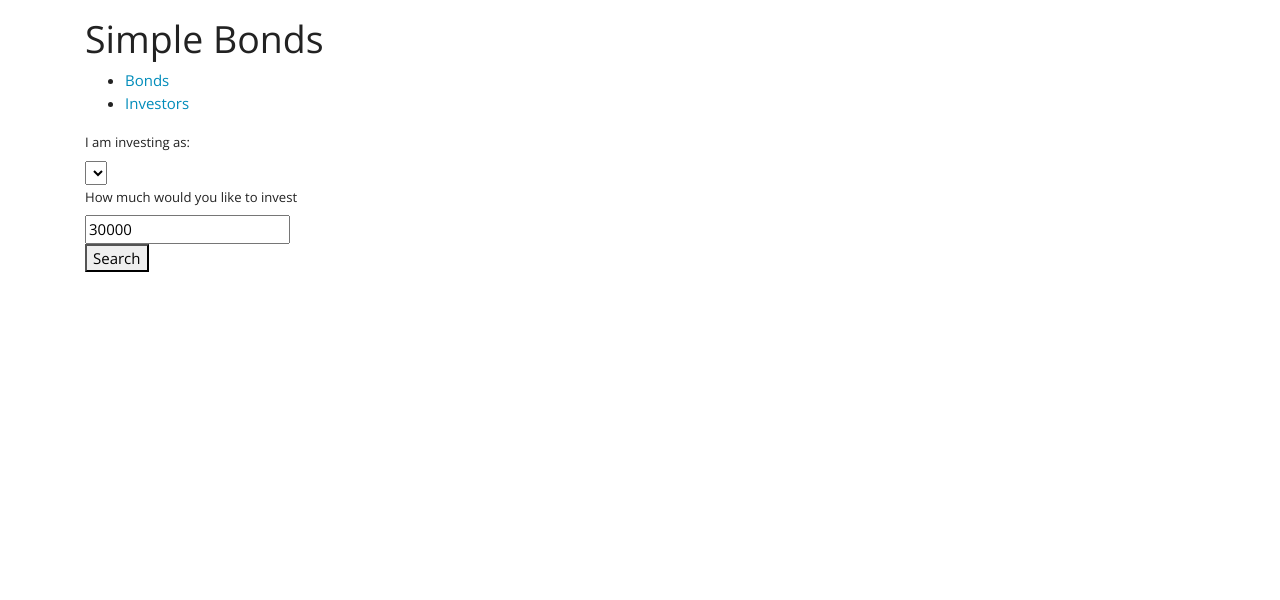
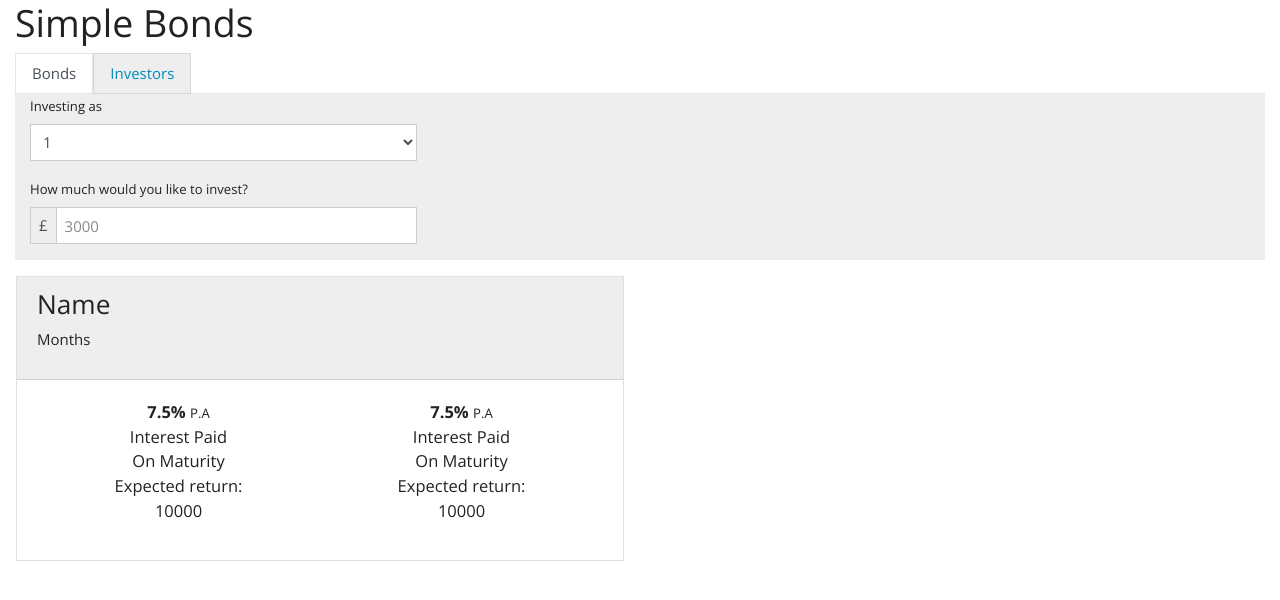
Before and after one commit to AJ-Murphy/simple-bonds, a plain HTML site: page index.html in a window 1280 px wide. Drawn offline with nearby package versions, Linux system fonts and the light colour scheme; no server answers.

Commit message:
Updated base layout

```diff
--- a/css/style.css
+++ b/css/style.css
@@ -1,15 +1,3 @@
-body {
-  padding: 1rem 0;
+.card-text {
+  font-size: 1.1em;
 }
-
-.flex-wrap {
-  flex-wrap: wrap;
-}
-
-.flex-direction-d {
-  flex-direction: column;
-}
-
-.modal-card {
-  width: 90%;
-}
--- a/index.html
+++ b/index.html
@@ -9,63 +9,92 @@
     <title>Simple Bonds</title>
   </head>
   <body>
-    <div class="container is-fluid">
-      <!--Start heading / nav-->
-      <h1 class="title">Simple Bonds</h1>
-      <div class="tabs is-boxed">
-        <ul>
-          <li class="is-active">
-            <a href="/index.html">
-              <span>Bonds</span>
-            </a>
+    <div class="container-fluid">
+      <header>
+        <h1>Simple Bonds</h1>
+        <nav>
+          <ul class="nav nav-tabs">
+            <li class="nav-item">
+              <a class="nav-link active" href="#">Bonds</a>
             </li>
-          <li>
-            <a href="/investors.html">
-              <span>Investors</span>
-            </a>
+            <li class="nav-item">
+              <a class="nav-link" href="#">Investors</a>
             </li>
           </ul>
+        </nav>
+      </header>
+      <main>
+        <div class="container-fluid bg-secondary">
+          <div class="row">
+            <div class="col-md-4">
+              <form>
+                <div class="form-group">
+                  <label for="exampleFormControlSelect1">Investing as</label>
+                  <select class="form-control" id="exampleFormControlSelect1">
+                    <option>1</option>
+                  </select>
                 </div>
-      <!--End heading / nav-->
-      <!--Start form-->
-      <div class="columns is-mobile">
-        <div class="column is-4">
-          <div class="content">
-            <label class="label">I am investing as:</label>
-            <div class="control">
-              <div class="select">
-                <select id="investor-list"> </select>
+                <div class="form-group">
+                  <label for="formGroupExampleInput"
+                    >How much would you like to invest?</label
+                  >
+                  <div class="input-group">
+                    <div class="input-group-prepend">
+                      <span class="input-group-text" id="inputGroupPrepend2"
+                        >£</span
+                      >
                     </div>
-            </div>
-            <div class="field">
-              <label class="label">How much would you like to invest</label>
-            </div>
-            <div class="field">
-              <div class="control">
                     <input
-                  id="investment"
-                  class="input"
-                  type="text"
-                  value="30000"
+                      type="number"
+                      class="form-control"
+                      id="formGroupExampleInput"
+                      placeholder="3000"
                     />
                   </div>
                 </div>
-            <div class="field">
-              <div class="control">
-                <button id="search" class="button is-link">Search</button>
+              </form>
+            </div>
+          </div>
+        </div>
+        <div class="row">
+          <div class="col-6 p-3">
+            <div class="card">
+              <div class="card-header bg-secondary">
+                <h3>Name</h3>
+                <p>Months</p>
+              </div>
+              <div class="card-body">
+                <div class="container">
+                  <div class="row">
+                    <div class="col">
+                      <ul class="list-unstyled text-justify text-center">
+                        <li class="card-text">
+                          <strong>7.5%</strong> <small>P.A</small>
+                        </li>
+                        <li class="card-text">Interest Paid</li>
+                        <li class="card-text">On Maturity</li>
+                        <li class="card-text">Expected return:</li>
+                        <li class="card-text">10000</li>
+                      </ul>
+                    </div>
+                    <div class="col">
+                      <ul class="list-unstyled text-justify text-center">
+                        <li class="card-text">
+                          <strong>7.5%</strong> <small>P.A</small>
+                        </li>
+                        <li class="card-text">Interest Paid</li>
+                        <li class="card-text">On Maturity</li>
+                        <li class="card-text">Expected return:</li>
+                        <li class="card-text">10000</li>
+                      </ul>
                     </div>
                   </div>
                 </div>
               </div>
             </div>
-      <!--End form-->
-      <!--Start cards-->
-      <div id="bonds" class="columns is-desktop flex-wrap"></div>
-      <!--End cards-->
-      <div class="test"></div>
           </div>
-    <!-- <script src="js/easyhttp2.js"></script> -->
-    <script src="js/easyhttp.js"></script>
-    <script src="js/app.js"></script>
+        </div>
+      </main>
+    </div>
   </body>
 </html>
```
Lines whose indentation alone changed are shown as unchanged.
